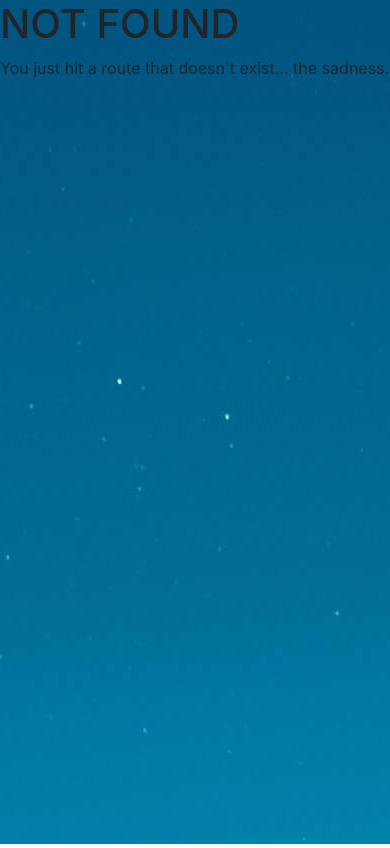
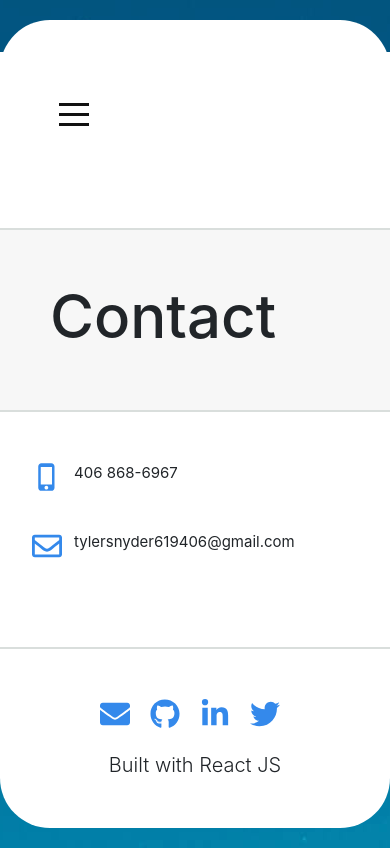
Before and after one commit to MR-TYLER31/gatsby-portfolio, a Gatsby site: page /contact in a window 390 px wide. Before the commit this address had no page. Built offline with nearby package versions, Linux system fonts and the light colour scheme; Gatsby itself is replaced by a stand-in of ours.

Commit message:
added media queries for navbar

```diff
--- a/gatsby-config.js
+++ b/gatsby-config.js
@@ -1,6 +1,6 @@
 module.exports = {
   siteMetadata: {
-    title: `Gatsby Default Starter`,
+    title: `Tyler Snyder`,
     description: `Kick off your next, great Gatsby project with this default starter. This barebones starter ships with the main Gatsby configuration files you might need.`,
     author: `@gatsbyjs`,
   },
--- /dev/null
+++ b/src/components/Contact.js
@@ -0,0 +1,43 @@
+import React from "react"
+import Navbar from "./Globals/Navbar"
+import Footer from "./Globals/Footer"
+import { MdPhoneIphone } from 'react-icons/md'
+import { FaRegEnvelope } from 'react-icons/fa'
+
+function Contact() {
+  return (
+    <div className="jumbotron">
+      <Navbar />
+      <div id="skills-header">
+        <h1>Contact</h1>
+      </div>
+      <div className="container-contact">
+        <div className="row contact-row">
+          <div className="col-md-12 col-sm-12">
+            <div className="col-inner">
+              <div className="info-block">
+                <div className="contact-icon">
+                  <MdPhoneIphone className="contact" />
+                </div>
+                <div className="contact-text">
+                  <p className="p4-5">406 868-6967</p>
+                </div>
+              </div>
+              <div className="info-block ">
+                <div className="contact-icon">
+                  <FaRegEnvelope className="contact" />
+                </div>
+                <div className="contact-text">
+                  <p>tylersnyder619406@gmail.com</p>
+                </div>
+              </div>
+            </div>
+          </div>
+        </div>
+      </div>
+      <Footer />
+    </div>
+  )
+}
+
+export default Contact
--- a/src/components/Globals/Navbar.js
+++ b/src/components/Globals/Navbar.js
@@ -33,6 +33,10 @@ const Toggle = styled.div`
   @media (max-width: 768px) {
     display: flex;
   }
+
+  @media (max-width: 925px) {
+    display: flex;
+  }
 `
 
 const Navbox = styled.div`
@@ -50,6 +54,18 @@ const Navbox = styled.div`
     background-color: #fff;
     transition: all 0.3s ease-in;
     top: 18vh;
+    left: ${props => (props.open ? "-100%" : "0")};
+  }
+
+  @media (max-width: 925px) {
+    flex-direction: column;
+    position: fixed;
+    width: 100%;
+    justify-content: flex-start;
+    padding-top: 3vh;
+    background-color: #fff;
+    transition: all 0.3s ease-in;
+    top: 24vh;
     left: ${props => (props.open ? "-100%" : "0")};
   }
 `
--- a/src/components/layout.css
+++ b/src/components/layout.css
@@ -127,6 +127,12 @@ body {
     width: 75%;
     background-color: white;
     border-radius: 50px;
+}
+
+@media only screen and (max-width: 925px) {
+    .jumbotron {
+        width: 100%;
+    }
 }
 
 #portfolio-btn {
--- /dev/null
+++ b/src/pages/contact.js
@@ -0,0 +1,14 @@
+import React from "react"
+import Contact from "../components/Contact"
+
+import Layout from "../components/layout"
+import SEO from "../components/seo"
+
+const ContactPage = () => (
+  <Layout>
+    <SEO title="Contact" />
+    <Contact />
+  </Layout>
+)
+
+export default ContactPage
```
